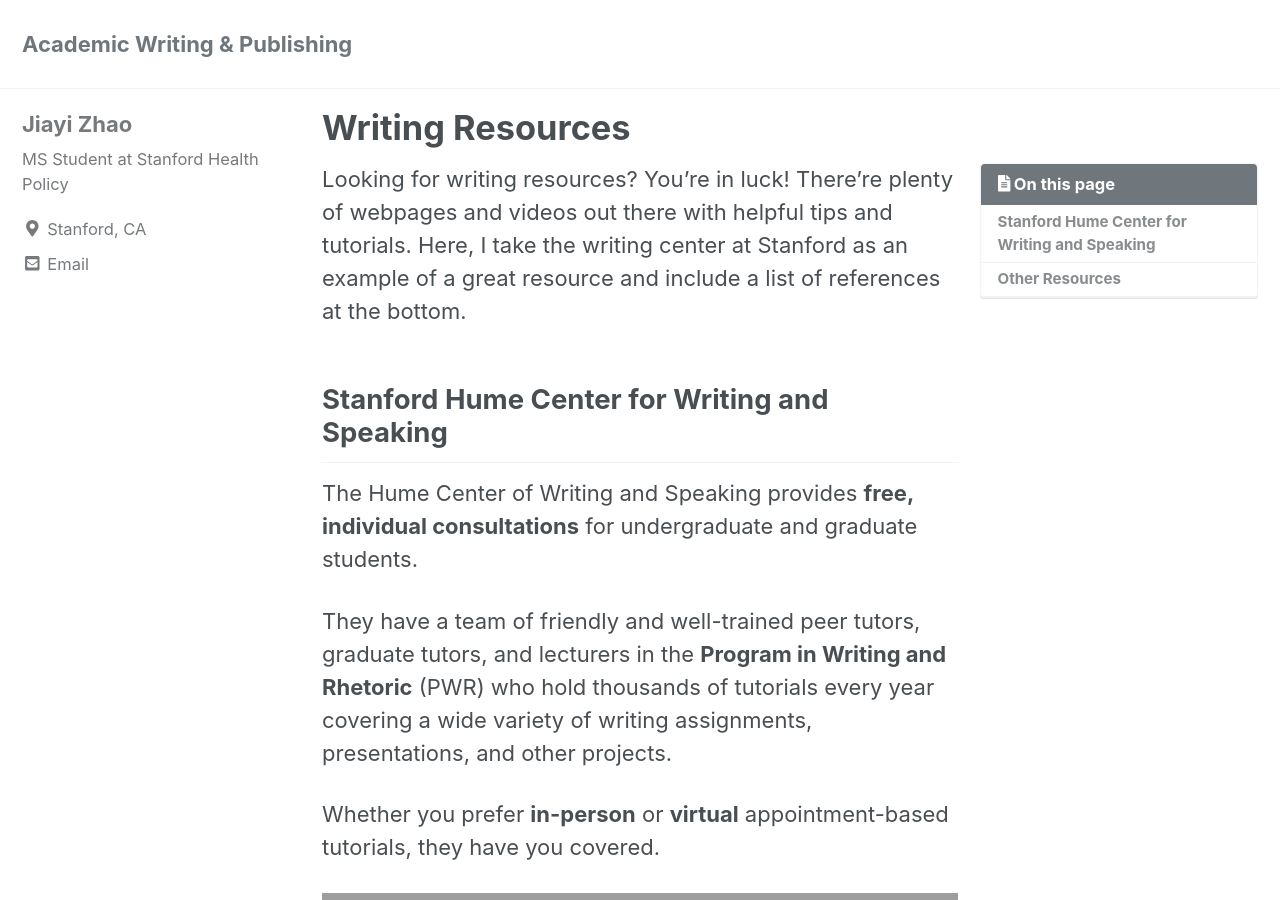
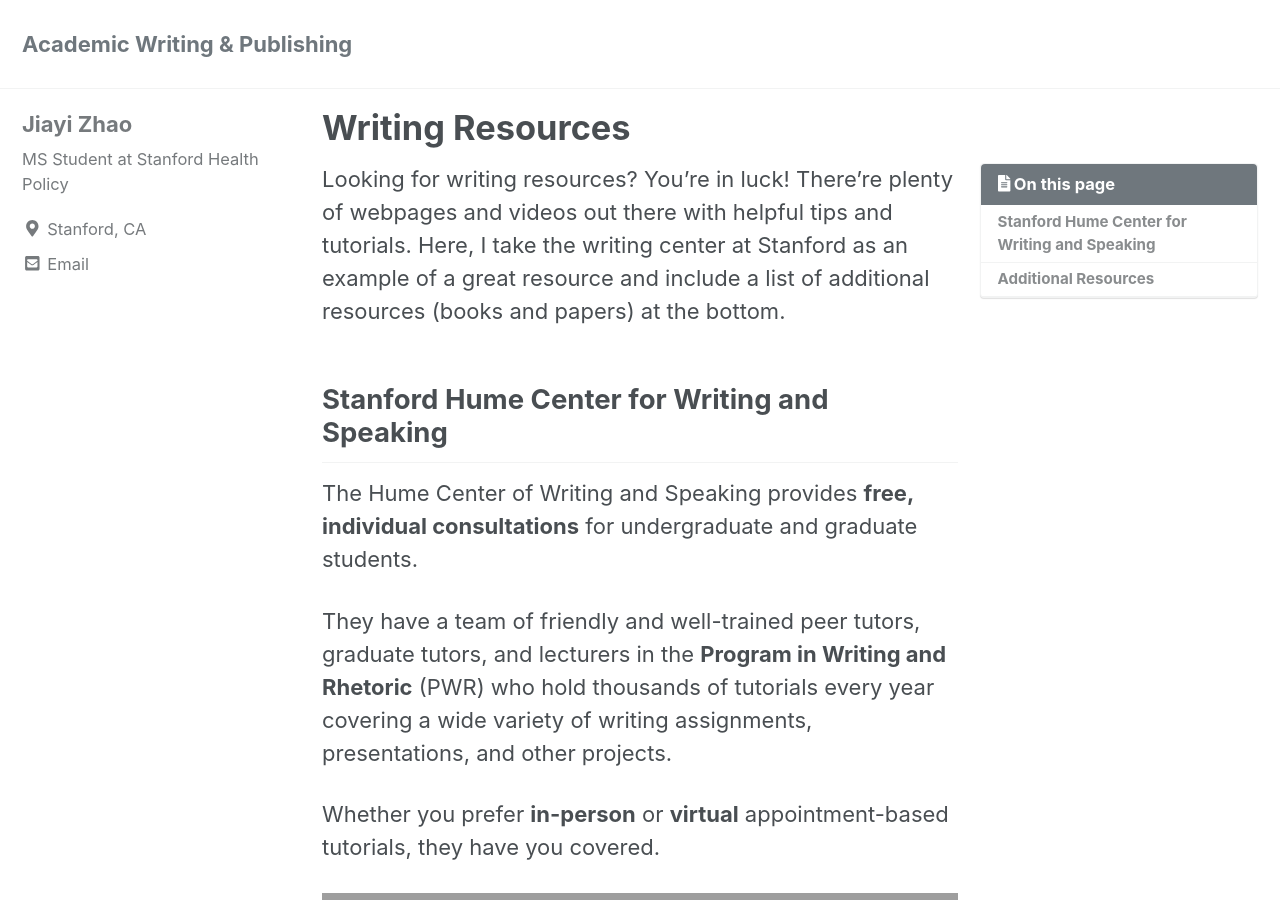
Before and after one commit to maryzhao0111/255_project, a Jekyll site: the page built from _posts/2023-05-24-b-resources.md, in a window 1280 px wide and 900 px high. Built offline with Jekyll 4.4.1, drawn with Linux system fonts in a browser that asks for light colours; cached includes are drawn as plain includes; nearby versions of some CDN libraries; a script that is not in the unit is left out; some of the changed text lies outside the part shown; grey boxes are pictures that could not be loaded.

Commit message:
Update 2023-05-24-b-resources.md

```diff
--- a/_posts/2023-05-24-b-resources.md
+++ b/_posts/2023-05-24-b-resources.md
@@ -8,7 +8,7 @@ toc: true
 toc_sticky: true
 ---
 
-Looking for writing resources? You’re in luck! There're plenty of webpages and videos out there with helpful tips and tutorials. Here, I take the writing center at Stanford as an example of a great resource and include a list of references at the bottom.
+Looking for writing resources? You’re in luck! There're plenty of webpages and videos out there with helpful tips and tutorials. Here, I take the writing center at Stanford as an example of a great resource and include a list of additional resources (books and papers) at the bottom.
 
 ## Stanford Hume Center for Writing and Speaking
 
@@ -29,7 +29,7 @@ When it comes to reasons for writing visits and the composition of their visitor
 
 I can also speak from experience. Last year, when I was working on my PhD applications, I had the opportunity to have several in-person appointments with faculty members at the Hume Center. It was an invaluable experience that helped me improve my writing skills and very likely increased my chances of success in the application process.
 
-## Other Resources
+## Additional Resources
 
 1. Gastel, B., & Day, R. A. (2022). *How to write and publish a scientific paper.* ABC-CLIO.
 2. Huang, L. S. (2010). Seeing eye to eye? The academic writing needs of graduate and undergraduate students from students’ and instructors’ perspectives. *Language Teaching Research, 14*(4), 517-539.
```
